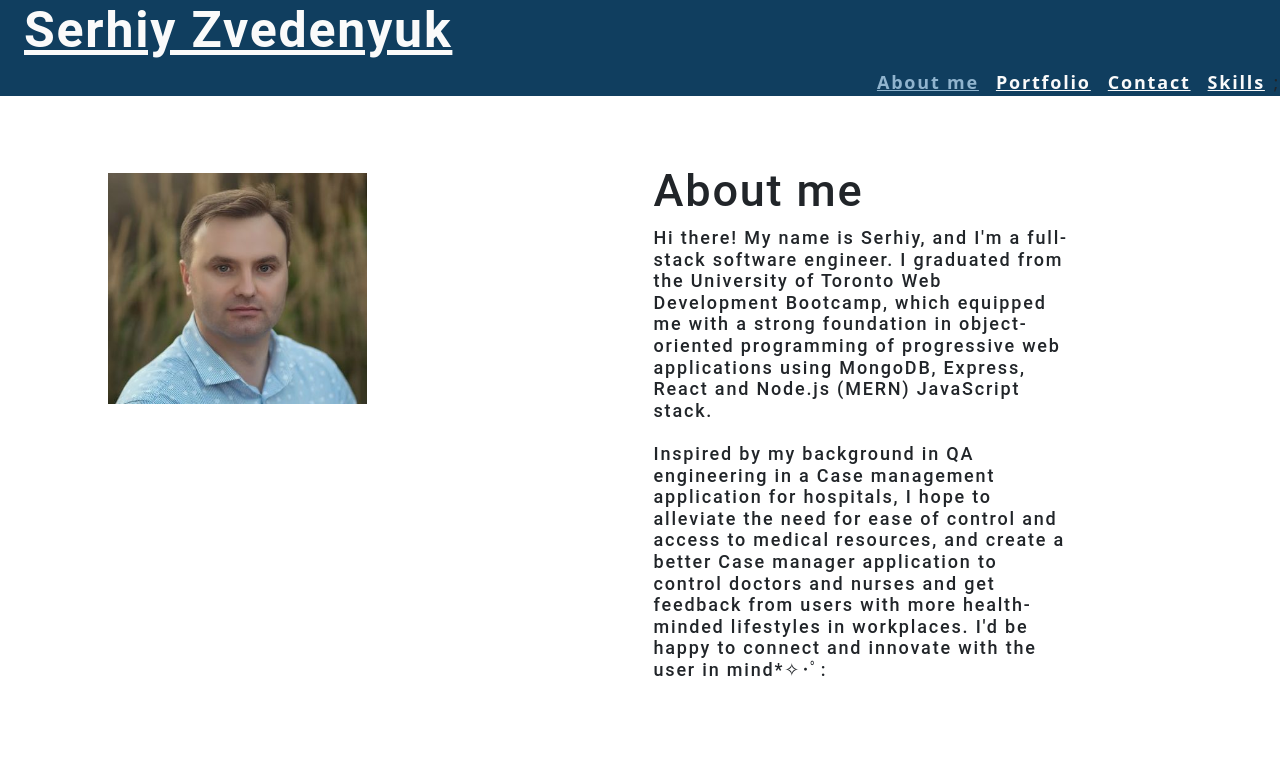
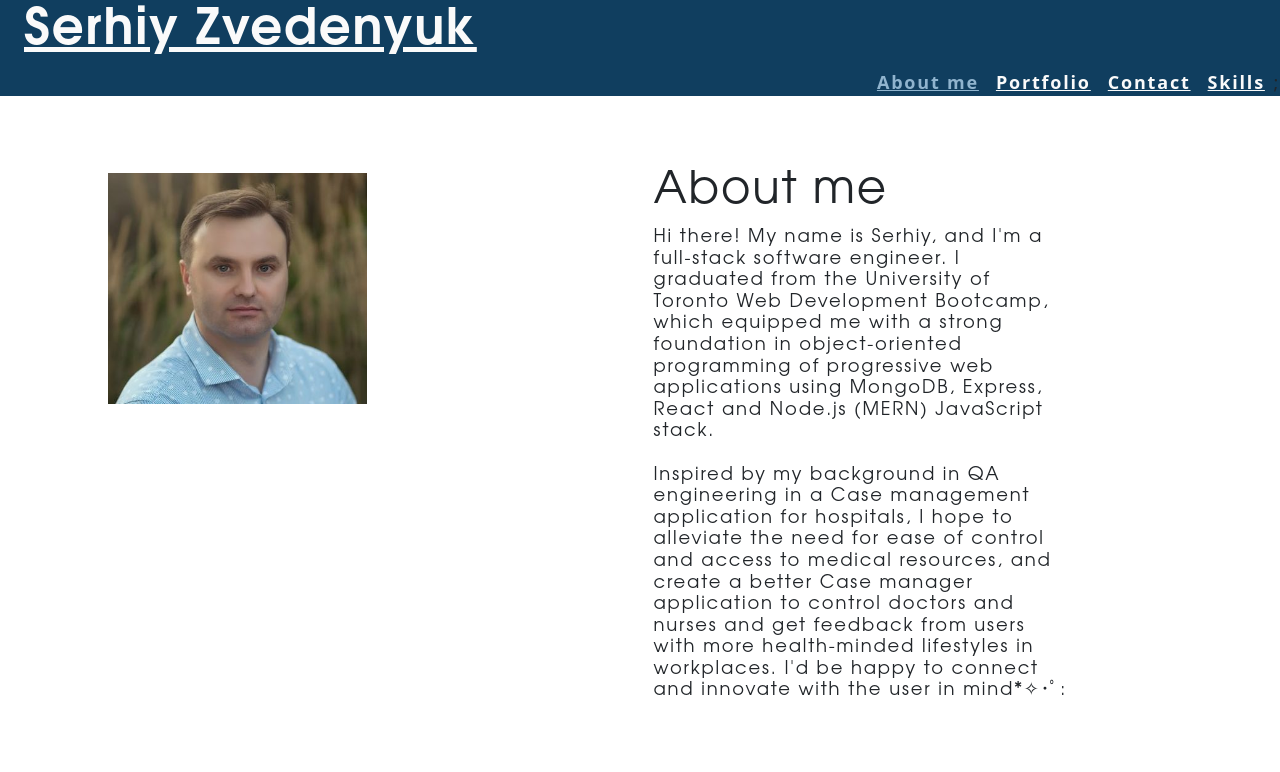
Before and after one commit to SerhiyZv/React-portfolio, a React (Create React App) app: page / in a window 1280 px wide. Shown: the top 772 px of the page. Built offline with nearby package versions, Linux system fonts and the light colour scheme.

Commit message:
Update styling

```diff
--- a/src/index.css
+++ b/src/index.css
@@ -32,7 +32,7 @@
   letter-spacing: .1em;
   background: var(--dark);
   color: var(--light);
-  font-family: "Avantgarde", "TeX Gyre Adventor", "URW Gothic L", sans-serif;
+  font-family: 'Franklin Gothic Medium', 'Arial Narrow', Arial, sans-serif;
 
 }
 
@@ -42,7 +42,7 @@
 h4,
 h5,
 h6 {
-  font-family: 'Roboto', sans-serif;
+  font-family: "Avantgarde", "TeX Gyre Adventor", "URW Gothic L", sans-serif;
   font-weight: 500;
   margin: 5px 0;
   line-height: 1.25;
@@ -80,7 +80,7 @@
 a {
   color: var(--tertiary);
   text-decoration: none;
-  font-weight: bold;
+  /* font-weight: bold; */
 }
 
 a:hover {
```
